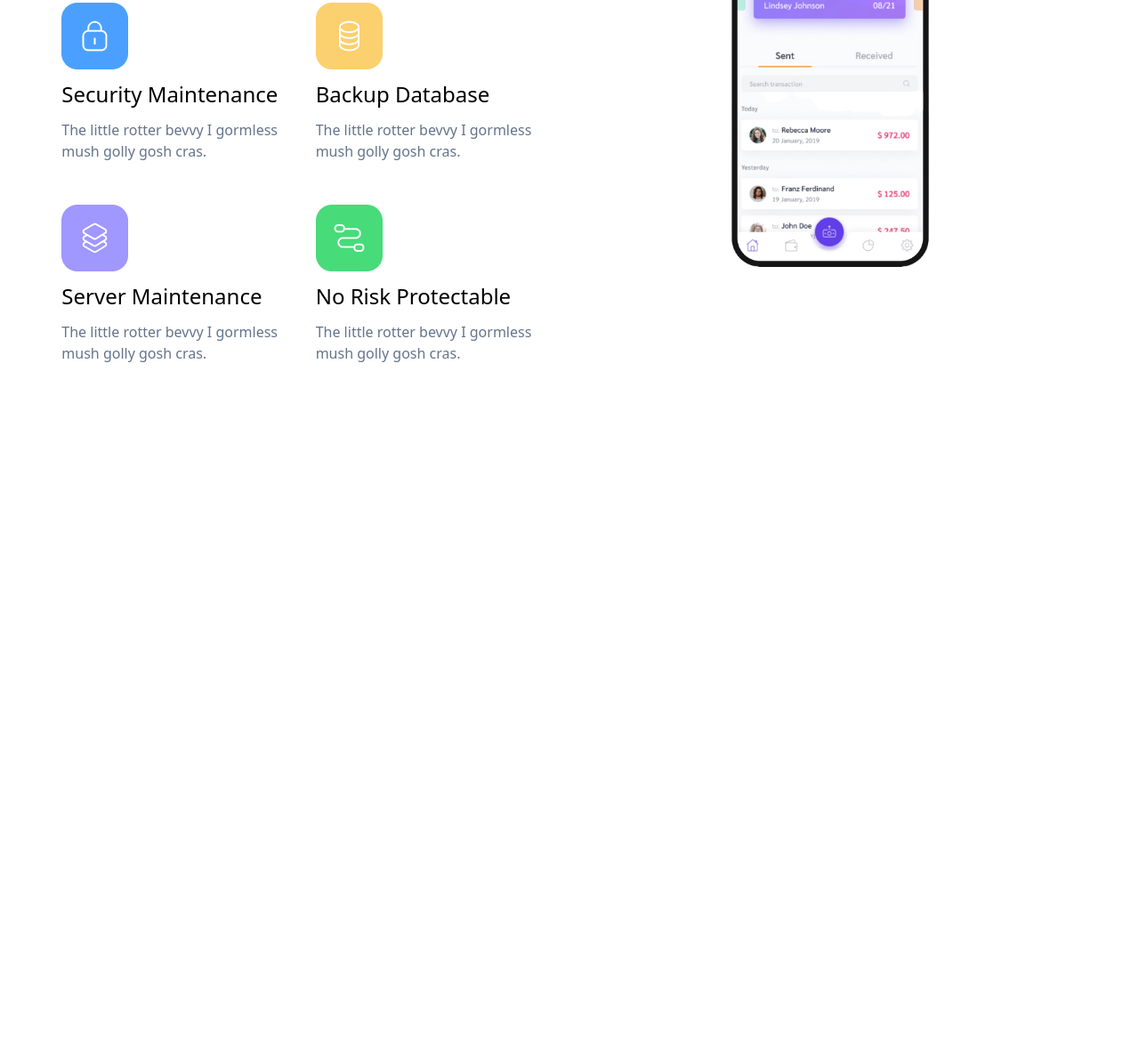
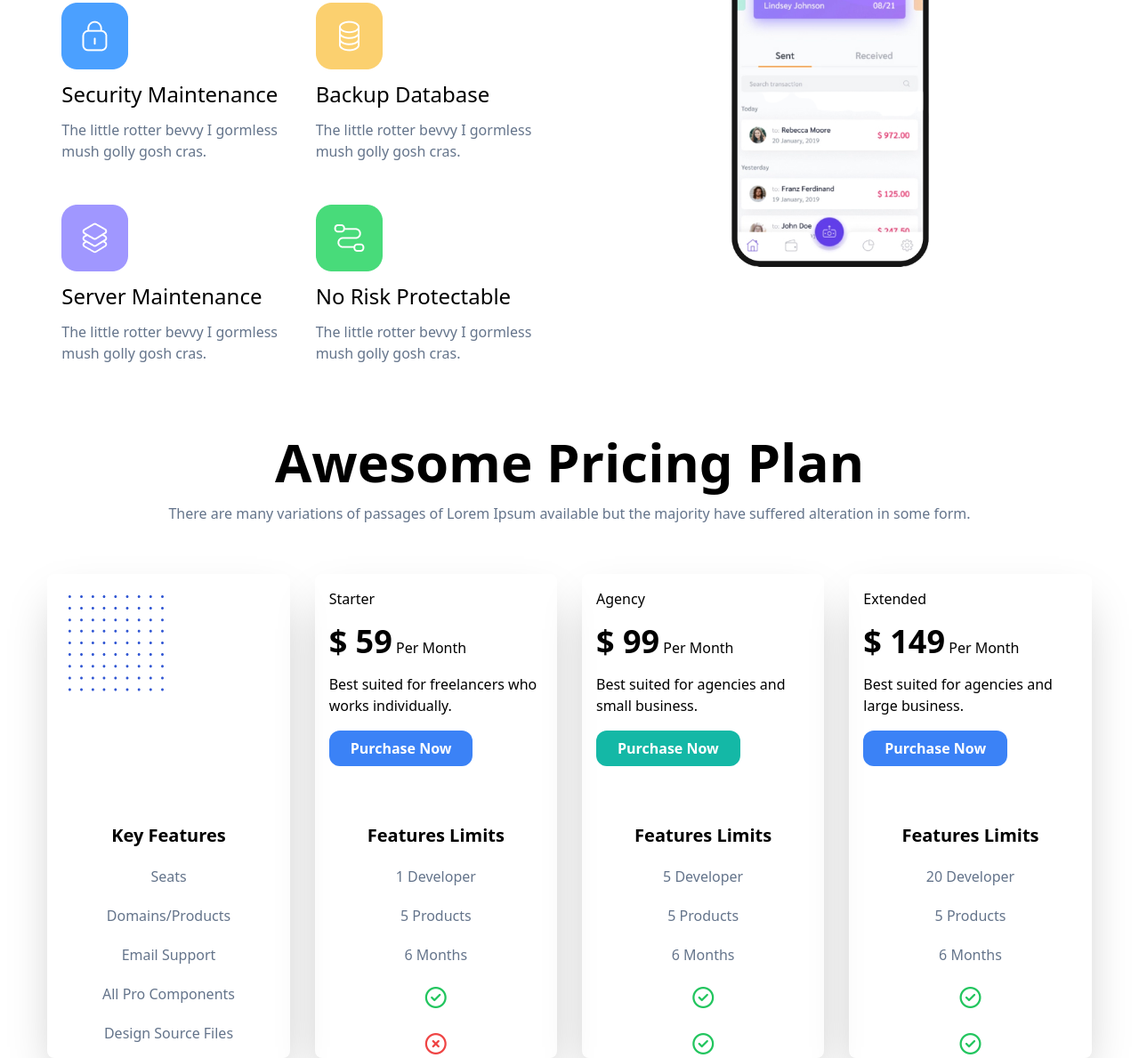
Before and after one commit to Nur-Al-Mumit/E-commerce, a website: page src/index.html in a window 1280 px wide. Shown: the part 1112-2301 px from the top of the page at 89% size. Before the commit the page ends 1537 px from the top, so only its background shows below. Drawn offline with Linux system fonts and the light colour scheme.

Commit message:
added pricing section & responsiveness

```diff
--- a/src/index.html
+++ b/src/index.html
@@ -24,8 +24,10 @@
       >
         <div class="logo">App</div>
         <nav class="space-x-4">
-          <a href="#home">Home</a><a href="#about">About</a
-          ><a href="">Pricing</a><a href="">Team</a><a href="">Contact</a>
+          <a href="#home">Home</a>
+          <a href="#about">About</a>
+          <a href="#pricing">Pricing</a>
+          <a href="">Team</a><a href="">Contact</a>
         </nav>
         <div class="space-x-4">
           <a href="">Join</a
@@ -77,7 +79,7 @@
       <!--------------------------------------------------
            About Section
         --------------------------------------------------->
-      <section id="about" class="mt-16">
+      <section id="about" class="mt-16 scroll-mt-14">
         <div
           class="w-11/12 mx-auto flex flex-col justify-center content-center sm:flex-row lg:flex-row scroll-m-96"
         >
@@ -124,6 +126,93 @@
           </div>
         </div>
       </section>
+      <!---------------------------------------------
+                        Pricing Section
+        -------------------------------------------->
+      <section id="pricing" class="mt-16 w-11/12 mx-auto scroll-mt-28">
+        <div class="space-y-4">
+          <h1 class="text-6xl font-bold text-center">Awesome Pricing Plan</h1>
+          <p class="text-slate-500 text-center">
+            There are many variations of passages of Lorem Ipsum available but
+            the majority have suffered alteration in some form.
+          </p>
+        </div>
+        <div class="mt-14 grid gap-7 lg:grid-cols-4 md:grid-cols-3 sm:grid-cols-2">
+          <div class=" rounded-lg shadow-2xl">
+            <div class="space-y-4 h-56 p-4">
+              <img src="/img/Vector.svg" alt="" />
+            </div>
+            <div class="space-y-5 mt-14 text-center">
+              <h2 class="font-bold text-xl">Key Features</h2>
+              <p class="text-slate-500">Seats</p>
+              <p class="text-slate-500">Domains/Products</p>
+              <p class="text-slate-500">Email Support</p>
+              <p class="text-slate-500">All Pro Components</p>
+              <p class="text-slate-500">Design Source Files</p>
+            </div>
+          </div>
+          <div class=" rounded-lg shadow-2xl">
+            <div class="space-y-4 h-56 p-4">
+              <p>Starter</p>
+              <p><span class="text-4xl font-bold">$ 59</span> Per Month</p>
+              <p>Best suited for freelancers who works individually.</p>
+              <button class="btn btn-blue">Purchase Now</button>
+            </div>
+            <div class="space-y-5 mt-14 text-center">
+              <h2 class="font-bold text-xl">Features Limits</h2>
+              <p class="text-slate-500">1 Developer</p>
+              <p class="text-slate-500">5 Products</p>
+              <p class="text-slate-500">6 Months</p>
+              <p class="text-green-500 text-2xl">
+                <i class="fa-regular fa-circle-check"></i>
+              </p>
+              <p class="text-red-500 text-2xl">
+                <i class="fa-regular fa-circle-xmark"></i>
+              </p>
+            </div>
+          </div>
+          <div class=" rounded-lg shadow-2xl">
+            <div class="space-y-4 h-56 p-4">
+              <p>Agency</p>
+              <p><span class="text-4xl font-bold">$ 99</span> Per Month</p>
+              <p>Best suited for agencies and small business.</p>
+              <button class="btn btn-teal">Purchase Now</button>
+            </div>
+            <div class="space-y-5 mt-14 text-center">
+              <h2 class="font-bold text-xl">Features Limits</h2>
+              <p class="text-slate-500">5 Developer</p>
+              <p class="text-slate-500">5 Products</p>
+              <p class="text-slate-500">6 Months</p>
+              <p class="text-green-500 text-2xl">
+                <i class="fa-regular fa-circle-check"></i>
+              </p>
+              <p class="text-green-500 text-2xl">
+                <i class="fa-regular fa-circle-check"></i>
+              </p>
+            </div>
+          </div>
+          <div class=" rounded-lg shadow-2xl">
+            <div class="space-y-4 h-56 p-4">
+              <p>Extended</p>
+              <p><span class="text-4xl font-bold">$ 149</span> Per Month</p>
+              <p>Best suited for agencies and large business.</p>
+              <button class="btn btn-blue">Purchase Now</button>
+            </div>
+            <div class="space-y-5 mt-14 text-center">
+              <h2 class="font-bold text-xl">Features Limits</h2>
+              <p class="text-slate-500">20 Developer</p>
+              <p class="text-slate-500">5 Products</p>
+              <p class="text-slate-500">6 Months</p>
+              <p class="text-green-500 text-2xl">
+                <i class="fa-regular fa-circle-check"></i>
+              </p>
+              <p class="text-green-500 text-2xl">
+                <i class="fa-regular fa-circle-check"></i>
+              </p>
+            </div>
+          </div>
+        </div>
+      </section>
     </main>
     <!-- <script>
       let currd = window.pageYOffset;
--- a/src/input.css
+++ b/src/input.css
@@ -1,3 +1,15 @@
 @tailwind base;
 @tailwind components;
 @tailwind utilities;
+
+/* Custom Utiliites */
+
+.btn {
+  @apply px-6 py-2 rounded-xl text-white font-bold;
+}
+.btn-blue {
+  @apply bg-blue-500  hover:bg-blue-600 active:bg-blue-800;
+}
+.btn-teal {
+  @apply bg-teal-500 hover:bg-teal-600 active:bg-teal-800;
+}
--- a/tailwind.config.js
+++ b/tailwind.config.js
@@ -12,11 +12,8 @@ module.exports = {
           "0%": {
             transform: "scale(1)",
           },
-          "50%": {
+          "100%": {
             transform: "scale(1.1)",
-          },
-          "100%": {
-            transform: "scale(1)",
           },
         },
       },
```
Also changed, not shown: dist/style.css, img/Team/person-01.jpg (added), img/Team/person-02.jpg (added), img/Team/person-03.jpg (added), img/iPhone-03.png (added), img/logos/app.svg (added), img/logos/behanch.svg (added), img/logos/facebook.svg (added), img/logos/twitter.svg (added), img/logos/youtube.svg (added).
